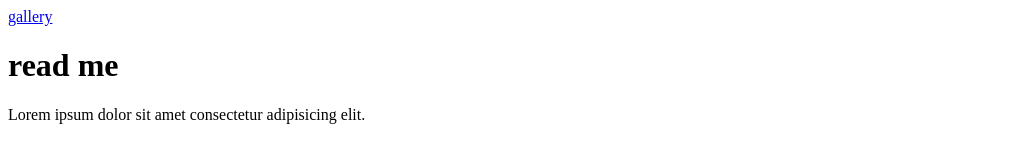
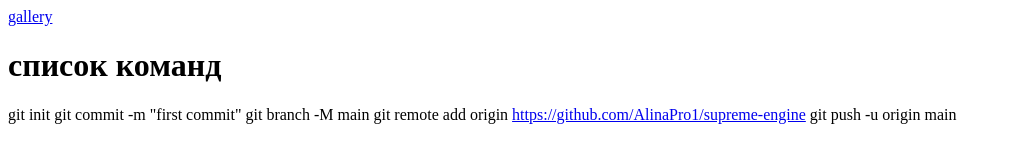
Before and after one commit to AlinaPro1/supreme-engine, a plain HTML site: page supreme-engine/index.html in a window 1280 px wide. Shown: the whole page, without its empty margins (0-1011 px from the left). Drawn offline with Linux system fonts and the light colour scheme.

Commit message:
add text

```diff
--- a/supreme-engine/index.html
+++ b/supreme-engine/index.html
@@ -10,7 +10,12 @@
     <nav>
         <a href="gallery.html">gallery</a>
     </nav>
-    <h1>read me</h1>
-    <p>Lorem ipsum dolor sit amet consectetur adipisicing elit.</p>
+    <h1>список команд</h1>
+    <p>git init
+        git commit -m "first commit"
+        git branch -M main
+        git remote add origin <a href="https://github.com/AlinaPro1/supreme-engine">https://github.com/AlinaPro1/supreme-engine</a>
+        git push -u origin main
+    </p>
 </body>
 </html>
```
